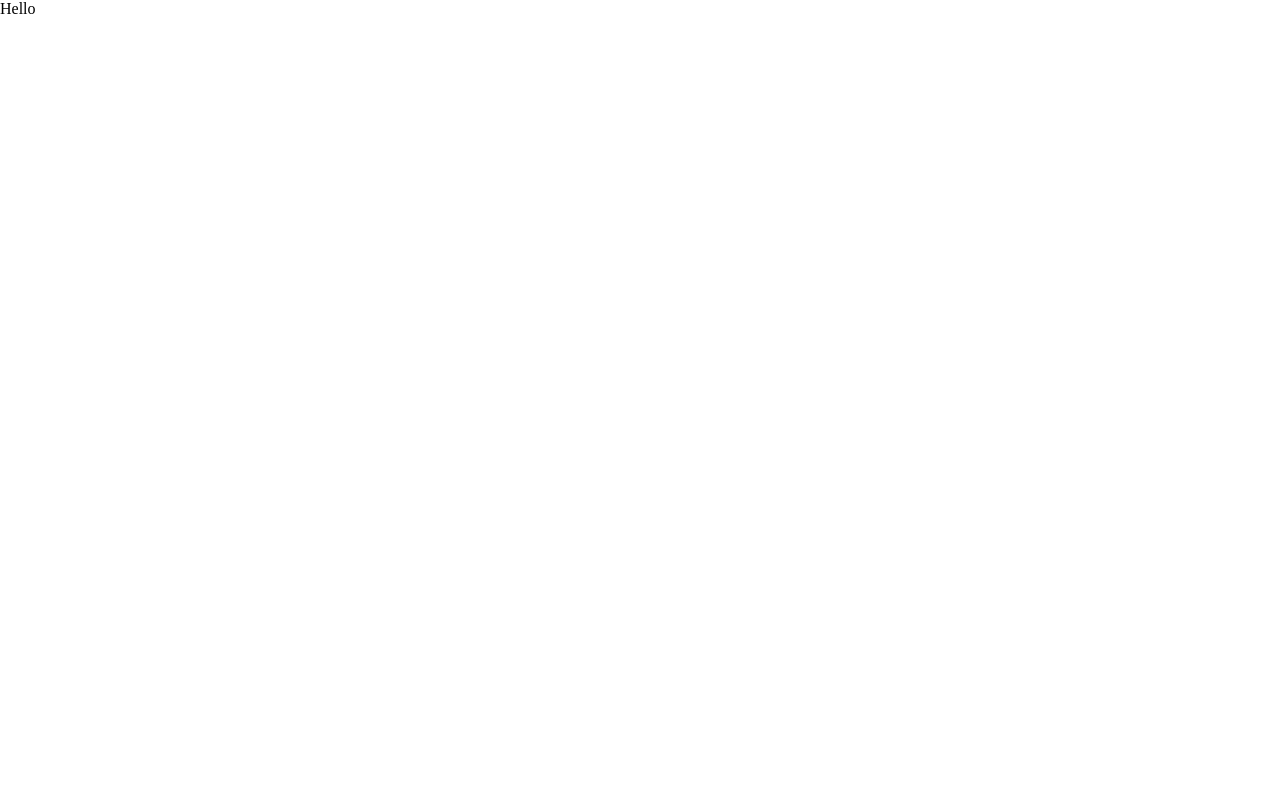
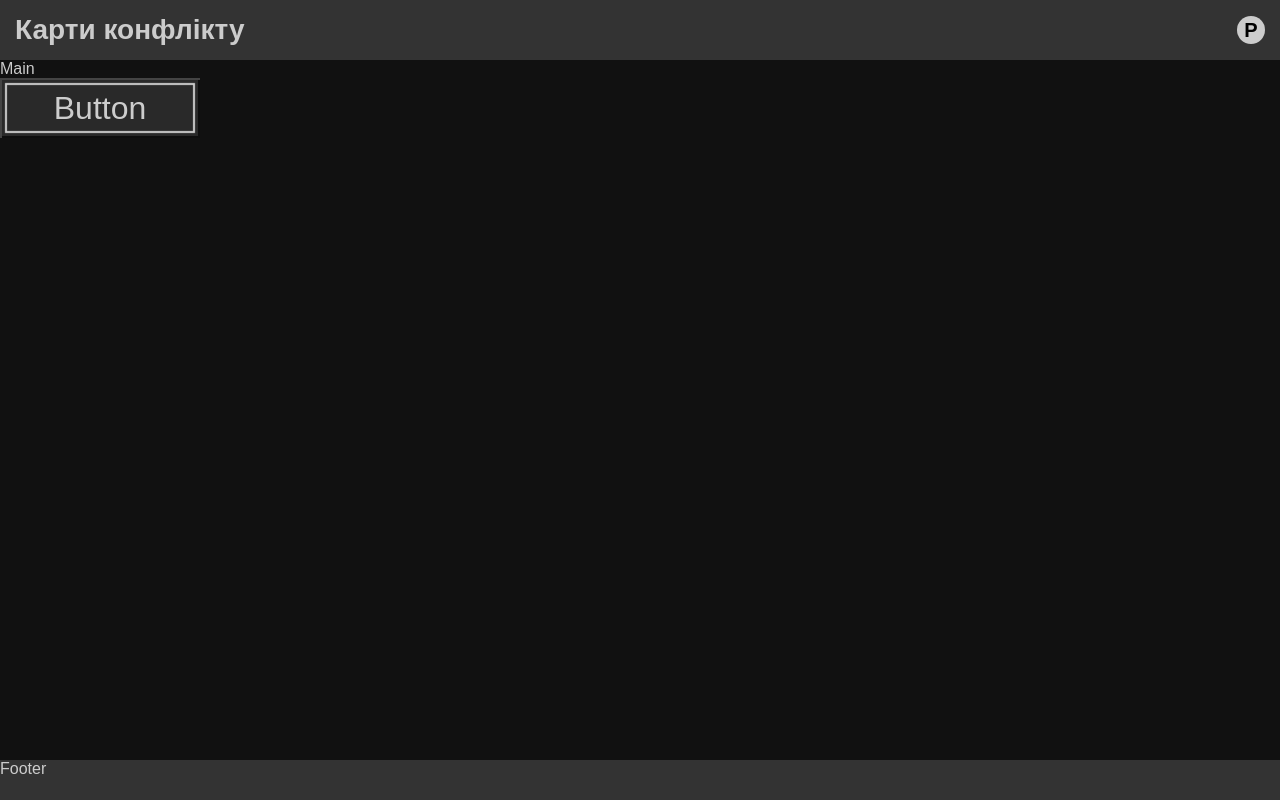
Before and after one commit to Ivan-Samoylenko/conflict-cards, a React (Create React App) app: page / in a window 1280 px wide. Built offline with nearby package versions, Linux system fonts and the light colour scheme.

Commit message:
add some Layout components

```diff
--- a/src/Global.styled.js
+++ b/src/Global.styled.js
@@ -7,6 +7,11 @@ const Global = createGlobalStyle`
 
     body {
         margin: 0;
+
+        font-family: sans-serif;
+
+        color: #ccc;
+        background-color: #333;
     }
 
     h1,h2,h3,h4,p,ul {
@@ -21,6 +26,8 @@ const Global = createGlobalStyle`
     }
 
     a {
+        color: inherit;
+
         text-decoration: none;
     }
 
--- a/src/components/App/App.jsx
+++ b/src/components/App/App.jsx
@@ -1,11 +1,12 @@
-import { Routes, Route } from "react-router-dom";
+import { Layout } from 'components/Layout';
+import { Routes, Route } from 'react-router-dom';
 
 function App() {
-    return (
-        <Routes>
-            <Route path='/' element={<div>Hello</div>} />
-        </Routes>
-    );
-};
+  return (
+    <Routes>
+      <Route path="/" element={<Layout />} />
+    </Routes>
+  );
+}
 
 export default App;
--- /dev/null
+++ b/src/components/Button/Button.jsx
@@ -0,0 +1,7 @@
+import { Wrapper } from './Button.styled';
+
+function Button({ children }) {
+  return <Wrapper>{children}</Wrapper>;
+}
+
+export default Button;
--- /dev/null
+++ b/src/components/Button/Button.styled.js
@@ -0,0 +1,54 @@
+import styled, { keyframes } from 'styled-components';
+import { animations } from 'constants';
+
+const glare = keyframes`
+  ${animations.glare}
+`;
+
+export const Wrapper = styled.button`
+  width: 200px;
+  height: 60px;
+  border: none;
+
+  position: relative;
+
+  font-size: 32px;
+
+  color: ${p => p.theme.colors.color.btn.normal};
+  background-color: ${p => p.theme.colors.bcg.btn.normal};
+
+  box-shadow: ${p => p.theme.shadows.box.normalBtn};
+
+  outline: none;
+  transition: box-shadow ${p => p.theme.transition};
+
+  &:before {
+    content: '';
+    position: absolute;
+    top: 0;
+    left: 0;
+    width: 100%;
+    height: 100%;
+
+    background-color: ${p => p.theme.colors.bcg.btnBefore.normal};
+
+    transition: background-color ${p => p.theme.transition};
+  }
+
+  &:hover,
+  &:focus-within {
+    &:before {
+      animation: ${glare} ${p => p.theme.animation.btnBefore};
+
+      background-color: ${p => p.theme.colors.bcg.btnBefore.hover};
+    }
+  }
+
+  &:active {
+    box-shadow: ${p => p.theme.shadows.box.activeBtn};
+
+    &:before {
+      background-color: ${p => p.theme.colors.bcg.btnBefore.active};
+    }
+  }
+`;
--- /dev/null
+++ b/src/components/Button/index.js
@@ -0,0 +1 @@
+export { default as Button } from './Button';
--- /dev/null
+++ b/src/components/Layout/Layout.jsx
@@ -0,0 +1,27 @@
+import {
+  Container,
+  Header,
+  Logo,
+  ProfileIcon,
+  Main,
+  Footer,
+} from './Layout.styled';
+import { Button } from 'components/Button';
+
+function Layout() {
+  return (
+    <Container>
+      <Header>
+        <Logo to="/">Карти конфлікту</Logo>
+        <ProfileIcon to="/">P</ProfileIcon>
+      </Header>
+      <Main>
+        <p>Main</p>
+        <Button>Button</Button>
+      </Main>
+      <Footer>Footer</Footer>
+    </Container>
+  );
+}
+
+export default Layout;
--- /dev/null
+++ b/src/components/Layout/Layout.styled.js
@@ -0,0 +1,78 @@
+import styled from 'styled-components';
+import { Link } from 'react-router-dom';
+
+export const Container = styled.div`
+  min-width: 280px;
+  height: 100vh;
+  margin-right: auto;
+  margin-left: auto;
+
+  display: flex;
+  flex-direction: column;
+
+  background-color: #555544;
+`;
+
+export const Header = styled.header`
+  width: 100%;
+  min-height: 60px;
+  padding-right: 15px;
+  padding-left: 15px;
+
+  display: flex;
+  justify-content: space-between;
+  align-items: center;
+
+  background-color: #333;
+`;
+
+export const Logo = styled(Link)`
+  font-size: 28px;
+  font-weight: 700;
+
+  outline: none;
+
+  &:hover,
+  &:focus-within {
+    color: #eee;
+
+    text-shadow: ${p => p.theme.shadows.text.logo};
+  }
+`;
+
+export const ProfileIcon = styled(Link)`
+  width: 28px;
+  height: 28px;
+
+  display: block;
+
+  font-size: 20px;
+  font-weight: 700;
+  line-height: 28px;
+  text-align: center;
+
+  color: #000;
+  background-color: #ccc;
+
+  border-radius: 50%;
+  outline: none;
+
+  &:hover,
+  &:focus-within {
+    background-color: #eee;
+
+    box-shadow: ${p => p.theme.shadows.box.profileIcon};
+  }
+`;
+
+export const Main = styled.main`
+  flex-grow: 1;
+
+  background-color: #111;
+`;
+
+export const Footer = styled.footer`
+  min-height: 40px;
+
+  background-color: #333;
+`;
--- /dev/null
+++ b/src/components/Layout/index.js
@@ -0,0 +1 @@
+export { default as Layout } from './Layout';
--- /dev/null
+++ b/src/constants/animations.js
@@ -0,0 +1,20 @@
+const animations = {
+  glare: fillGlare(18),
+};
+
+export default animations;
+
+function glareKeyFrameTemplate(index, steps) {
+  const percent = (100 / steps) * index;
+
+  return `${percent}% {background: linear-gradient(115deg, rgba(0,0,0,0.1) ${
+    0 + percent
+  }%, rgba(255,255,255,0.7), rgba(0,0,0,0.1) ${12 + percent}%);}`;
+}
+
+function fillGlare(steps) {
+  return Array(steps)
+    .fill('')
+    .map((_, index) => glareKeyFrameTemplate(index, steps))
+    .join('');
+}
--- a/src/constants/index.js
+++ b/src/constants/index.js
@@ -1 +1,2 @@
 export { default as theme } from './theme';
+export { default as animations } from './animations';
--- a/src/constants/theme.js
+++ b/src/constants/theme.js
@@ -1,7 +1,55 @@
 const theme = {
   colors: {
-    primary: '#000000',
+    color: {
+      header: '#ffffff',
+      btn: {
+        normal: '#ffffff',
+      },
+    },
+    bcg: {
+      header: '#333333',
+      btn: {
+        normal: '#333333',
+      },
+      btnBefore: {
+        normal: 'rgba(0, 0, 0, 0.2)',
+        hover: 'rgba(0, 0, 0, 0.1)',
+        active: 'rgba(0, 0, 0, 0.3)',
+      },
+    },
+  },
+  shadows: {
+    box: {
+      profileIcon: '0 0 0 2px #333, 0 0 2px 4px #eee',
+      normalBtn:
+        'inset 2px 2px 0 0 #555555, inset -2px -2px 0 0 #111111, inset 0 0 1px 5px #333333, inset 0 0 1px 7px #ffffff',
+      activeBtn:
+        'inset -2px -2px 0 0 #555555, inset 2px 2px 2px #111111, inset 0 0 1px 5px #333333, inset 0 0 1px 7px #ffffff',
+    },
+    text: {
+      logo: makeTextOutline(2, '#333', '#eee'),
+    },
+  },
+  transition: '150ms linear',
+  animation: {
+    btnBefore: '300ms 150ms linear',
   },
 };
 
 export default theme;
+
+function makeTextOutline(width = 1, bcg = '#000', color = '#fff') {
+  const arr = Array(width * 2).fill('');
+
+  const textOutline = arr.map((_, index) => {
+    const px = index + 1;
+
+    if (px <= width) {
+      return `${px}px ${px}px ${px}px ${bcg}, ${px}px -${px}px ${px}px ${bcg}, -${px}px ${px}px ${px}px ${bcg}, -${px}px -${px}px ${px}px ${bcg}`;
+    } else {
+      return `${px}px ${px}px ${px}px ${color}, ${px}px -${px}px ${px}px ${color}, -${px}px ${px}px ${px}px ${color}, -${px}px -${px}px ${px}px ${color}`;
+    }
+  });
+
+  return textOutline.join(',');
+}
```
